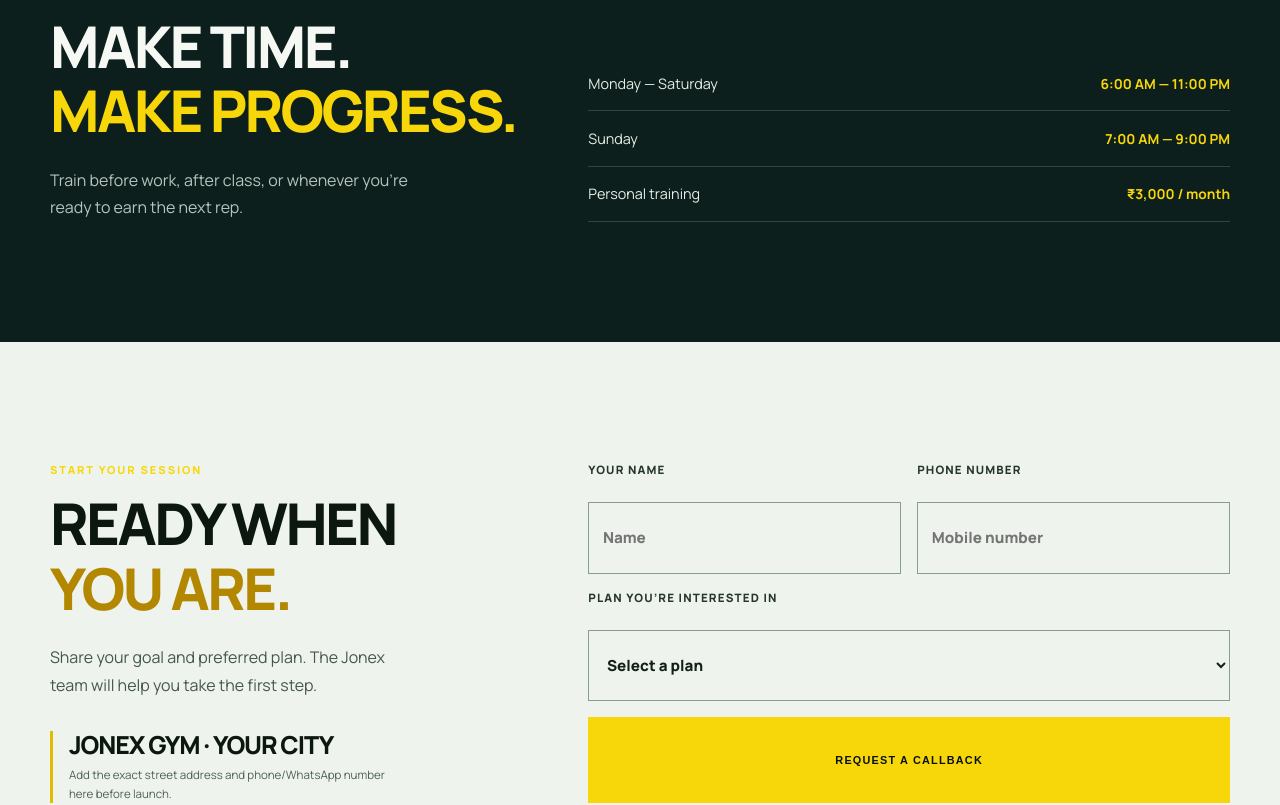
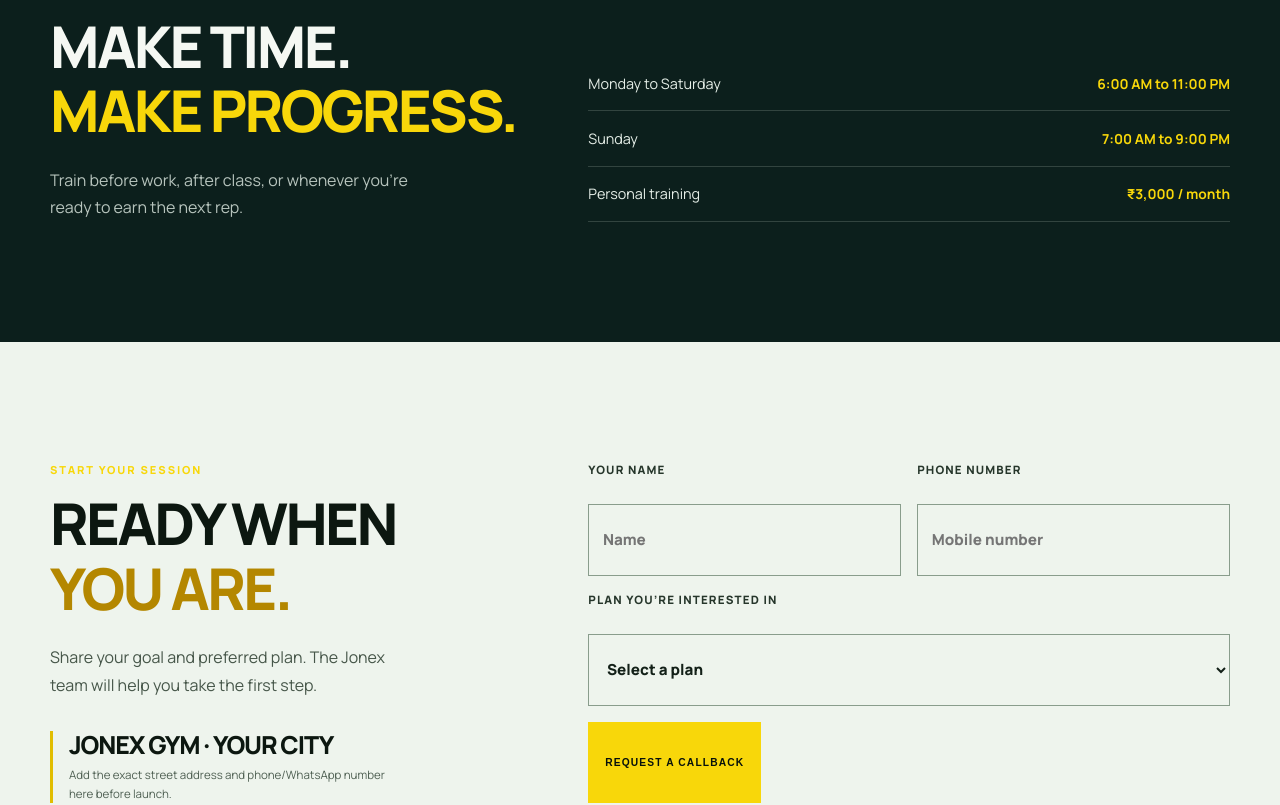
Before and after one commit to blueblackbeige/jonex-gym, a Next.js app: page / in a window 1280 px wide. Shown: the part 4040-4845 px from the top of the page. Built offline with nearby package versions, Linux system fonts and the light colour scheme; a web font is replaced by a local one.

Commit message:
Update Site source

```diff
--- a/app/page.tsx
+++ b/app/page.tsx
@@ -64,9 +64,9 @@ export default function Home() {
         <div className="extras"><article><span>One-on-one support</span><h3>Personal trainer</h3><b>₹3,000 <small>/ month</small></b><p>Personal coaching to make every session focused and intentional.</p><a href="#contact">Ask about PT <b>↗</b></a></article><article className="youth-offer"><span>Durga Puja offer</span><h3>Young champions</h3><b>₹3,999 <small>/ one year</small></b><p>Special membership for boys and girls aged 15–18 years.</p><a className="dark-button" href="#contact">Claim youth offer</a></article></div>
       </div></section>
 
-      <section className="schedule section"><div className="wrap schedule-grid"><div><p className="kicker lime">Your routine, your time</p><h2>Make time.<br /><span>Make progress.</span></h2><p>Train before work, after class, or whenever you’re ready to earn the next rep.</p></div><div className="hours"><div><span>Monday — Saturday</span><b>6:00 AM — 11:00 PM</b></div><div><span>Sunday</span><b>7:00 AM — 9:00 PM</b></div><div><span>Personal training</span><b>₹3,000 / month</b></div></div></div></section>
+      <section className="schedule section"><div className="wrap schedule-grid"><div><p className="kicker lime">Your routine, your time</p><h2>Make time.<br /><span>Make progress.</span></h2><p>Train before work, after class, or whenever you’re ready to earn the next rep.</p></div><div className="hours"><div><span>Monday to Saturday</span><b>6:00 AM to 11:00 PM</b></div><div><span>Sunday</span><b>7:00 AM to 9:00 PM</b></div><div><span>Personal training</span><b>₹3,000 / month</b></div></div></div></section>
 
-      <section className="contact section" id="contact"><div className="wrap contact-grid"><div><p className="kicker lime">Start your session</p><h2>Ready when<br /><span>you are.</span></h2><p>Share your goal and preferred plan. The Jonex team will help you take the first step.</p><div className="address"><b>Jonex Gym · Your City</b><span>Add the exact street address and phone/WhatsApp number here before launch.</span></div></div><form onSubmit={submitForm} className="contact-form"><label>Your name<input name="name" required placeholder="Name" /></label><label>Phone number<input name="phone" required inputMode="tel" placeholder="Mobile number" /></label><label className="wide">Plan you’re interested in<select name="plan" required defaultValue=""><option value="" disabled>Select a plan</option><option>Annual with cardio — ₹6,000</option><option>6 months with cardio — ₹4,200</option><option>6 months without cardio — ₹3,000</option><option>3 months with cardio — ₹2,000</option><option>3 months without cardio — ₹1,800</option><option>One-time session — ₹1,500</option><option>Personal trainer — ₹3,000/month</option><option>Durga Puja youth offer — ₹3,999/year</option></select></label><button className="lime-button wide" type="submit">Request a callback</button>{sent && <p className="form-status">Thanks — your interest is noted. Please call or visit Jonex Gym to confirm your session.</p>}</form></div></section>
+      <section className="contact section" id="contact"><div className="wrap contact-grid"><div><p className="kicker lime">Start your session</p><h2>Ready when<br /><span>you are.</span></h2><p>Share your goal and preferred plan. The Jonex team will help you take the first step.</p><div className="address"><b>Jonex Gym · Your City</b><span>Add the exact street address and phone/WhatsApp number here before launch.</span></div></div><form onSubmit={submitForm} className="contact-form"><label>Your name<input name="name" required placeholder="Name" /></label><label>Phone number<input name="phone" required inputMode="tel" placeholder="Mobile number" /></label><label className="wide">Plan you’re interested in<select name="plan" required defaultValue=""><option value="" disabled>Select a plan</option><option>Annual with cardio: ₹6,000</option><option>6 months with cardio: ₹4,200</option><option>6 months without cardio: ₹3,000</option><option>3 months with cardio: ₹2,000</option><option>3 months without cardio: ₹1,800</option><option>One-time session: ₹1,500</option><option>Personal trainer: ₹3,000/month</option><option>Durga Puja youth offer: ₹3,999/year</option></select></label><button className="lime-button callback-button wide" type="submit">Request a callback</button>{sent && <p className="form-status">Thanks. Your interest is noted. Please call or visit Jonex Gym to confirm your session.</p>}</form></div></section>
 
       <footer><div className="wrap footer"><a className="brand" href="#home"><img src="/assets/jonex-logo.jpg" alt="" /><span>Jonex<br /><em>Gym</em></span></a><span>© 2026 Jonex Gym. Built for the work.</span><div><a href="#plans">Pricing</a><a href="#contact">Contact</a></div></div></footer>
     </main>
```
Also changed, not shown: app/globals.css, 12 other files (tests, documents, lock files or other folders).
